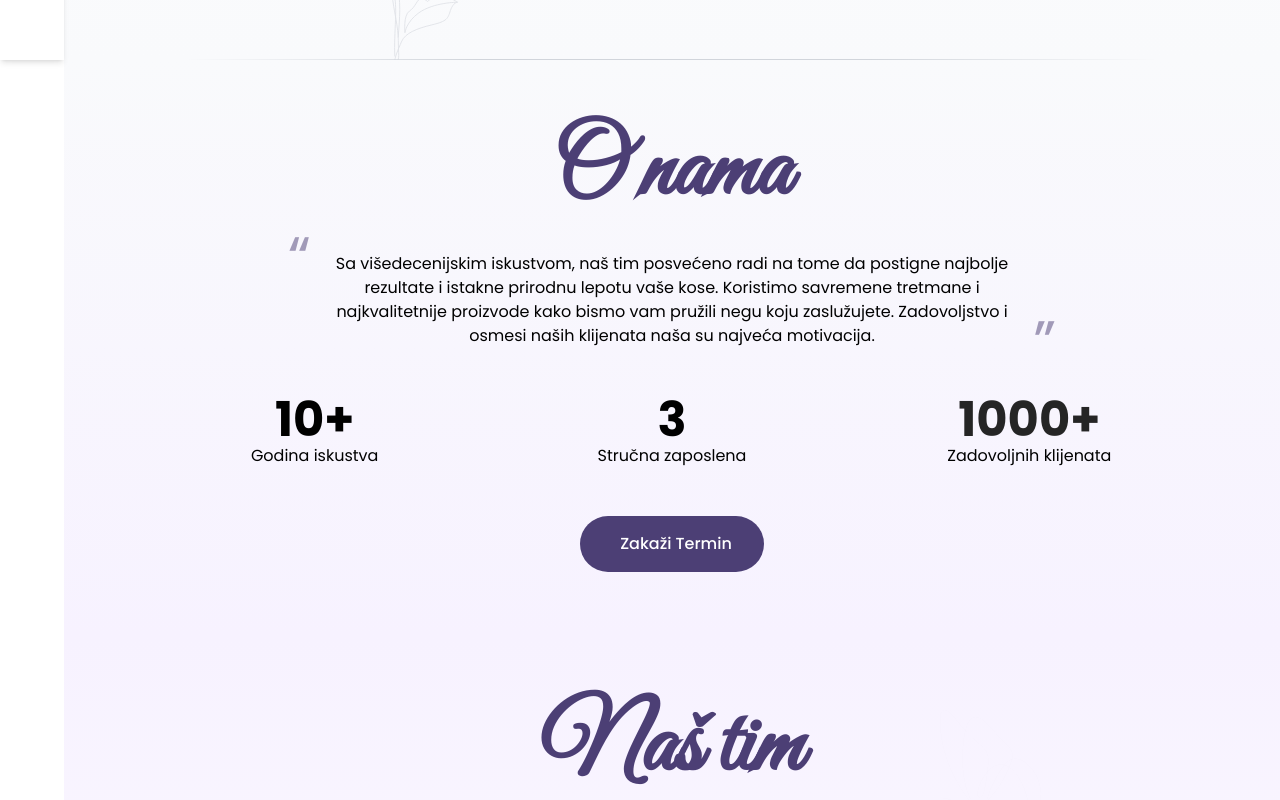
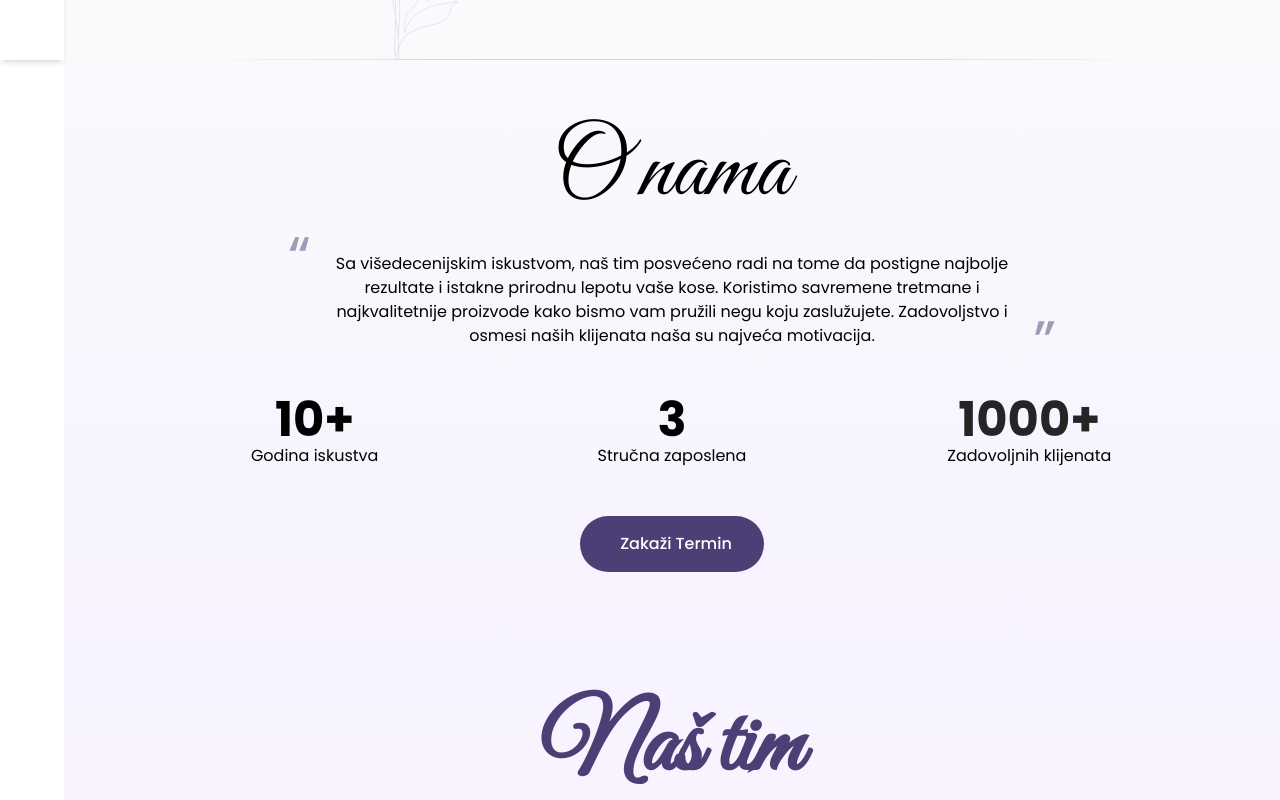
Before and after one commit to NikolaMatosic00/BuckaHairSalonDva, a Next.js app: page / in a window 1280 px wide. Shown: the part 740-1540 px from the top of the page. Built offline with nearby package versions, Linux system fonts and the light colour scheme.

Commit message:
sections headings changed

```diff
--- a/src/app/components/About.js
+++ b/src/app/components/About.js
@@ -20,7 +20,7 @@ export default function About() {
       <div className="max-w-7xl mx-auto">
         {/* Heading */}
         <h2
-          className="text-5xl sm:text-7xl md:text-8xl font-bold text-salon-purple mb-8 great-vibes animate-on-scroll"
+          className="text-5xl sm:text-7xl md:text-8xl text-salon-black mb-8 great-vibes animate-on-scroll"
           data-animate-type="heading"
         >
           O nama
--- a/src/app/components/Contact.js
+++ b/src/app/components/Contact.js
@@ -20,7 +20,7 @@ export default function Contact() {
       <div className="max-w-3xl mx-auto">
         {/* Heading */}
         <h2
-          className="text-5xl sm:text-7xl font-bold text-salon-purple mb-10 great-vibes animate-on-scroll"
+          className="text-5xl sm:text-7xl text-salon-black mb-10 great-vibes animate-on-scroll"
           data-animate-type="heading"
         >
           Kontaktirajte nas
--- a/src/app/components/Reviews.js
+++ b/src/app/components/Reviews.js
@@ -8,7 +8,7 @@ export default function Reviews() {
     >
       <div className="max-w-7xl mx-auto relative">
         <h2
-          className="text-5xl sm:text-7xl md:text-8xl font-bold text-salon-purple mb-12 animate-on-scroll great-vibes"
+          className="text-5xl sm:text-7xl md:text-8xl text-salon-purple mb-12 animate-on-scroll great-vibes"
           data-animate-type="heading"
         >
           Recenzije klijenata
```
